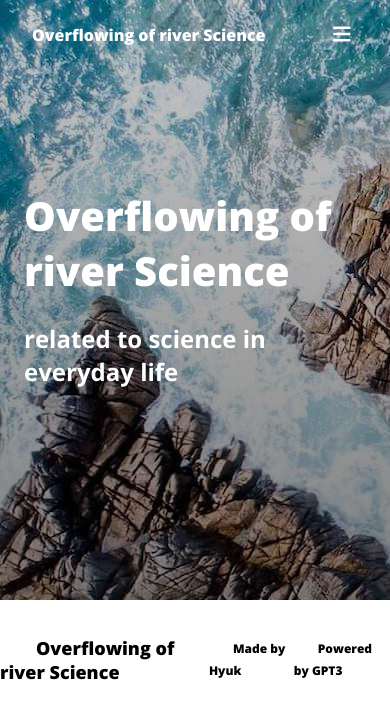
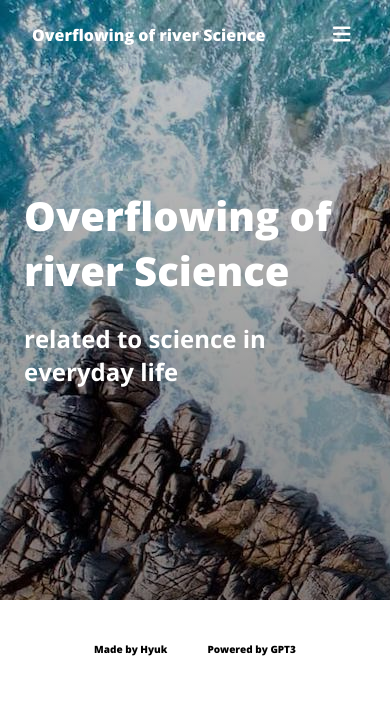
Before and after one commit to poiu03290/Overflowing_river_of_Science, a React (Create React App) app: page /post in a window 390 px wide. Shown: the top 718 px of the page. Built offline with nearby package versions, Linux system fonts and the light colour scheme; no server answers.

Commit message:
footer, main 뷰 모바일 적용

```diff
--- a/src/components/Footer.js
+++ b/src/components/Footer.js
@@ -7,10 +7,10 @@ export const Footer = () => {
     return (
         <nav className={`${styles['nav-bar']}`}>
             <div className={styles.inner}>
-                <div>
+                <div className={styles.name}>
                     <Link to={'/'}>Overflowing of river Science</Link>
                 </div>
-                <div>
+                <div className={styles.tmp}>
                     <ul>
                         <li><Link to={'https://github.com/poiu03290/Overflowing_river_of_Science'} target={'_blank'}>Made by Hyuk</Link></li>
                         <li><Link to={'https://openai.com/product'} target={'_blank'}>Powered by GPT3</Link></li>
--- a/src/components/Footer.module.css
+++ b/src/components/Footer.module.css
@@ -12,16 +12,37 @@
     margin: 0 auto;
 }
 
-.nav-bar a {
+.name {
     font-size: 1.125rem;
     padding: 0 2em;
 }
 
-.nav-bar ul {
+.tmp ul {
     display: flex;
     flex-direction: row;
 }
 
-.nav-bar ul li a {
+.tmp ul li a {
     font-size: 0.75rem;
+    padding: 0 2em;
 }
+
+@media screen and (max-width: 1023px) {
+    .name {
+        font-size: 1rem;
+    }
+
+    .tmp ul li a {
+        font-size: 0.625rem;
+    }
+}
+
+@media screen and (max-width: 767px) {
+    .name {
+        display: none;
+    }
+
+    .tmp {
+        margin: 0 auto;
+    }
+}
--- a/src/view/Main.module.css
+++ b/src/view/Main.module.css
@@ -5,6 +5,7 @@
 
 .inner {
     max-width: 980px;
+    padding: 0 2.5em;
     margin: 0 auto;
 }
 
@@ -16,7 +17,7 @@
 
 .btn-post {
     display: inline-block;
-    padding: 18px 40px;
+    padding: 1.125em 2.5em;
     background-color: #0085A1;
     color: #fff;
     font-weight: 700;
@@ -28,3 +29,15 @@
     justify-content: center;
     align-items: center;
 }
+
+@media screen and (max-width: 1023px) {
+    .btn-post {
+        font-size: 0.75rem;
+    }
+}
+
+@media screen and (max-width: 767px) {
+    .btn-post {
+        font-size: 0.5rem;
+    }
+}
```
